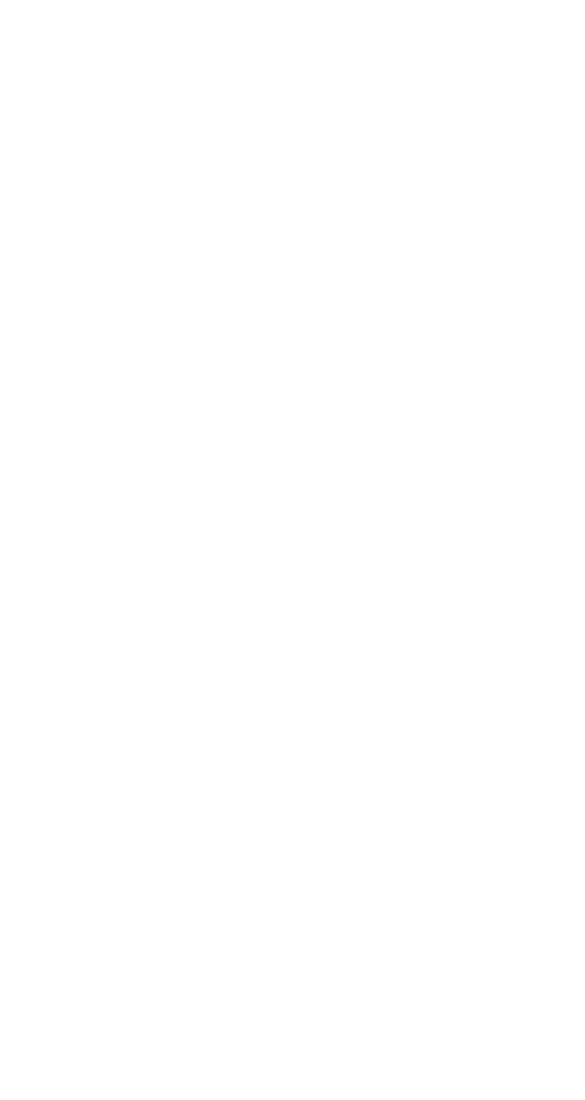
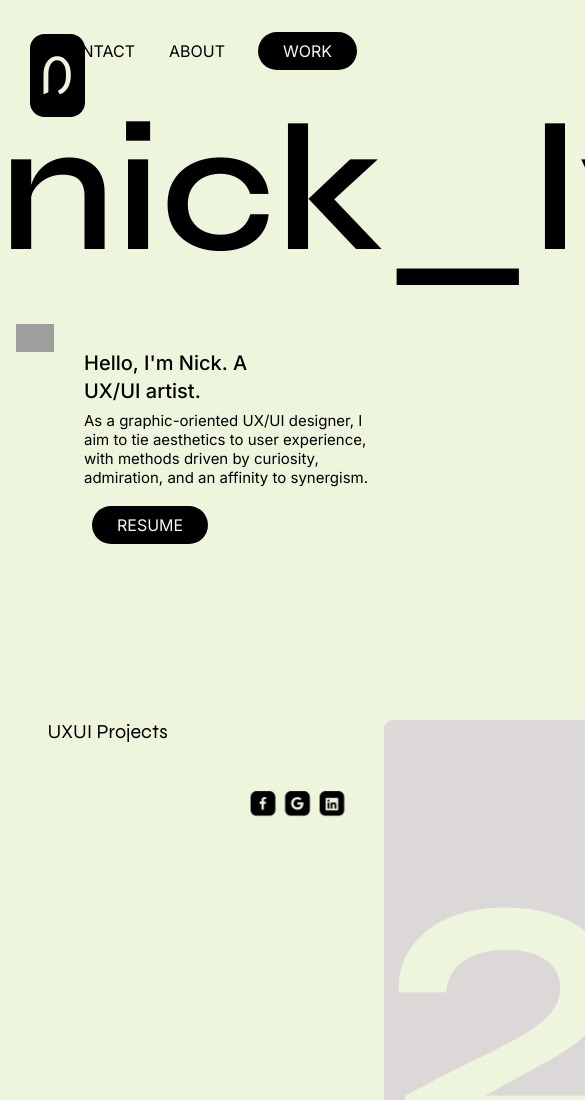
Before and after one commit to nickly20/UX_UI_HW_18, a plain HTML site: page index.html in a window 390 px wide. Shown: the top 1100 px of the page, 585 px wide, since content can reach past the window. Before the commit the page ends 844 px from the top, so only its background shows below. Drawn offline with Linux system fonts and the light colour scheme; grey boxes are pictures that could not be loaded.

Commit message:
@mediaquery WIP
Still working how to properly apply responsiveness.

```diff
--- /dev/null
+++ b/css/style.css
@@ -0,0 +1,314 @@
+/* Importing fonts */
+@import url('https://fonts.googleapis.com/css2?family=Inter:wght@300;400;500;600&display=swap');
+@import url('https://fonts.googleapis.com/css2?family=Inter:wght@300;400;500;600&family=Syne:wght@400;600&display=swap');
+/* Resetting default styles */
+* {
+    box-sizing: border-box;
+    margin: 0;
+    padding: 0;
+    background-color: rgb(238, 245, 221);
+    font-family: "Inter", Arial, Helvetica, sans-serif;
+}
+
+/* Logo */
+.logo {
+    padding: 10px 0px 0px 15px;
+    width: 70px;
+    top: 24px;
+    left: 15px;
+    position: fixed;
+    z-index: 10;
+    background: none;
+}
+
+.work-btn {
+    top: 24px;
+    right: 25px;
+    position: fixed;
+    z-index: 10;
+}
+
+.about-btn {
+    top: 36px;
+    right: 160px;
+    position: fixed;
+    z-index: 10;
+    background: none;
+}
+
+.contact-btn {
+    top: 36px;
+    right: 250px;
+    position: fixed;
+    z-index: 10;
+    background: none;
+}
+
+.socials {
+    bottom: 24px;
+    right: 30px;
+    position: fixed;
+    z-index: 10;
+    scale: 75%
+}
+
+/* Navigation links */
+li, a, button {
+    font-family: "inter", Arial, Helvetica, sans-serif;
+    font-weight: 400;
+    font-size: 16px;
+    color: black;
+    text-decoration: none;
+    padding: 5px;
+    justify-content: right;
+}
+
+/* Header */
+header {
+    display: flex;
+    justify-content: space-between;
+    align-items:center;
+    padding: 10px 10px 10px;
+}
+
+/* Navigation links list */
+.nav_links {
+    list-style: none;
+}
+
+.nav_links li {
+    display:inline-block;
+    padding: 8px 10px 50px;
+}
+
+.nav_links li a {
+    transition: all .3s ease 0s;
+}
+
+.nav_links li a:hover {
+    color: #a4da6e
+}
+
+
+/* Hero section container */
+h1 {
+    font-family: Syne, Arial, Helvetica, sans-serif;
+    font-weight: 600;
+    font-size: 350px;
+    text-align: center;
+}
+
+h2 {
+    font-family: Inter, Arial, Helvetica, sans-serif;
+    font-weight: 500;
+    font-size: 40px;
+    width: 300px;
+    margin-top: 8%;
+    margin-bottom: 2%;
+}
+
+.grid {
+    display: grid;
+    grid-template-columns: 1.2fr 1fr;
+    padding: 15px;
+    grid-gap: 20px;
+}
+
+.prg1 {
+    width: 80%;
+    margin-left: 20%;
+    transition: .8s;
+}
+
+.prg1:hover {
+    scale: 108%
+}
+
+.intro {
+    font-size: 25px;
+    width: 530px;
+    margin-bottom: 4%;
+}
+
+.background {
+    margin-left: 3%;
+}
+
+.grid-2 {
+    display: grid;
+    grid-template-columns: 1fr 1fr 1fr;
+    padding: 15px;
+    grid-gap: 20px;
+}
+
+.uxui-2 .uxui-3 {
+    width: 100px;
+    height: 200px;
+    background-color: darkgray;
+}
+
+
+/* Call-to-action button */
+
+.work-btn, button {
+    padding: 9px 25px ;
+    margin: 8px;
+    background-color: rgb(0, 0, 0);
+    color: aliceblue;
+    border: none;
+    border-radius: 20px;
+    cursor: pointer;
+    transition: all .3s ease 0s;
+    justify-items: 30px;
+}
+
+button:hover {
+    background-color:rgba(58, 56, 56, 0.8);
+    color: rgb(255, 255, 255);
+}
+
+/* Resume link */
+.resume {
+    margin: 20px 500px 0px 0px;
+    position: absolute;
+}
+
+
+.container{
+    margin: 8% 8% 6% 8%;
+    display: grid;
+    grid-template-columns: 1fr 1fr 1fr;
+    grid-template-rows: 1fr 1fr 1fr 1fr;
+    grid-gap: 80px 50px
+
+}
+.box{
+    grid-row: span;
+    margin-bottom: 8%;
+    width: 100%;
+    height: 500px;
+    background: rgb(221, 216, 216);
+    border-radius: 10px;
+    transition: 1.5;
+}
+
+.box, .box-2 {
+    font-family: Syne, Arial, Helvetica, sans-serif;
+    font-weight: 600;
+    font-size: 500px;
+    color:rgb(238, 245, 221);
+    position: relative;
+}
+
+.title-card, .title-card-2 {
+   font-family: Syne, Arial, Helvetica, sans-serif;
+   font-size: 22px;
+}
+
+.description {
+    position:absolute;
+    top:0;
+    left: 0;
+    width: 100%;
+    height: 100%;
+    display: flex;
+    background: none;
+    flex-direction: column;
+    align-items: center;
+    justify-content: center;
+    font-size: 15px;
+    font-family: Inter, Arial, Helvetica, sans-serif;
+    font-weight: 300;
+    color:rgba(58, 56, 56, 0.8);
+    opacity: 0;
+}
+
+.description:hover {
+    opacity: 1;
+}
+
+.box-2 {
+    grid-row: span 2;
+    width: 100%;
+    height: 500px;
+    background: rgb(221, 216, 216);
+    border-radius: 10px;
+    transition: 0.9;
+}
+.box:hover{
+    box-shadow: 0 0 11px rgba(33, 33, 33, 0.5);
+    cursor: pointer;
+}
+
+
+@media (max-width: 1900px){
+    h1 {
+        font-size: 250px;
+        text-align: center;
+        margin-bottom: 3%
+    }
+    .prg1 {
+        margin-left: 20%;
+        background: none;
+    }
+    h2 {
+        font-family: Inter, Arial, Helvetica, sans-serif;
+        font-weight: 500;
+        font-size: 28px;
+        width: 200px;
+        line-height: 35px;
+        margin-top: 8%;
+        margin-bottom: 2%;
+    }
+    .intro {
+        font-size: 18px;
+        width: 400px;
+        margin-bottom: 4%;
+    }
+
+}
+
+@media (max-width: 1200px){
+    h1 {
+        font-size: 180px;
+        text-align: center;
+        margin-bottom: 3%
+    }
+    .prg1 {
+        scale: 120%;
+        margin-left: 10%;
+        background: none;
+    }
+    h2 {
+        font-family: Inter, Arial, Helvetica, sans-serif;
+        font-weight: 500;
+        font-size: 20px;
+        width: 200px;
+        line-height: 28px;
+        margin-top: 8%;
+        margin-bottom: 2%;
+    }
+    .intro {
+        font-size: 15px;
+        width: 300px;
+        margin-bottom: 4%;
+    }
+    .container{
+        margin: 8% 8% 6% 8%;
+        display: grid;
+        grid-template-columns: 1fr 1fr 1fr;
+        grid-template-rows: 1fr 1fr 1fr 1fr;
+        grid-gap: 80px 50px;
+        scale: 90%
+
+    }
+    .box{
+        grid-row: span 1;
+        margin-bottom:8%;
+        width: 100%;
+        height: 500px;
+        background: rgb(221, 216, 216);
+        border-radius: 10px;
+        transition: 1.5;
+    }
+}
--- a/index.html
+++ b/index.html
@@ -1 +1,64 @@
 <!DOCTYPE html>
+<html>
+    <head>
+        <title>Nick Ly</title>
+
+        <link rel="stylesheet" href="css/style.css">
+
+        <style>
+            nav ul li{
+                list-style-type: none;
+            }
+        </style>
+
+    </head>
+    <body>
+        <!--Header-->
+        <header>
+            <div>
+                <img src="images/portfolio_logo.svg" alt="Nick Ly logo" class="logo" ?sanitize=true>
+            </div>
+            <div>
+                <img src="images/socials.svg" alt="socials" class="socials" ?sanitize="true">
+            </div>
+            <nav>
+                <ul class="nav_links">
+                    <li><a href="#" class="contact-btn">CONTACT</a></li>
+                    <li><a href="#" class="about-btn">ABOUT</a></li>
+                    <li><a href="#" class="work-btn">WORK</a></li>
+                </ul>
+            </nav>
+        </header>
+
+        <!--Hero Section-->
+<section>
+    <div>
+        <h1>nick_ly</h1>
+    </div>
+    <div class="grid">
+        <img src="images/NASA_REDESIGN.png" width="100%" height="auto" class="prg1">
+        <div class="background">
+         <h2>Hello, I'm Nick. A UX/UI artist.</h2>
+        <p class="intro">As a graphic-oriented UX/UI designer,
+        I aim to tie aesthetics to user experience, with methods driven by curiosity,
+        admiration, and an affinity to synergism.
+        </p>
+        <button>RESUME</button>
+    </div>
+</section>
+
+<div class="container">
+    <div class="title-card">UXUI Projects</div>
+    <div class="box">2 <p class="description"> brief project description.</p>
+    </div>
+    <div class="box">3 <p class="description"> brief project description.</p>
+    </div>
+    <div class="box-2">1</div>
+    <div class="box-2">2</div>
+    <div class="title-card-2">Product Design</div>
+    <div class="box-2">3</div>
+    <div class="box-2">4</div>
+    <div class="box-2">5</div>
+</div>
+    </body>
+</html>
```
Also changed, not shown: images/Profile_Headshot.jpg (added), images/Profile_Headshot.png (added), images/portfolio_logo.png (added), images/portfolio_logo.svg (added), images/portfolio_logo_2.svg (added), images/socials.2.svg (added), images/socials.svg (added), 2 other files.
